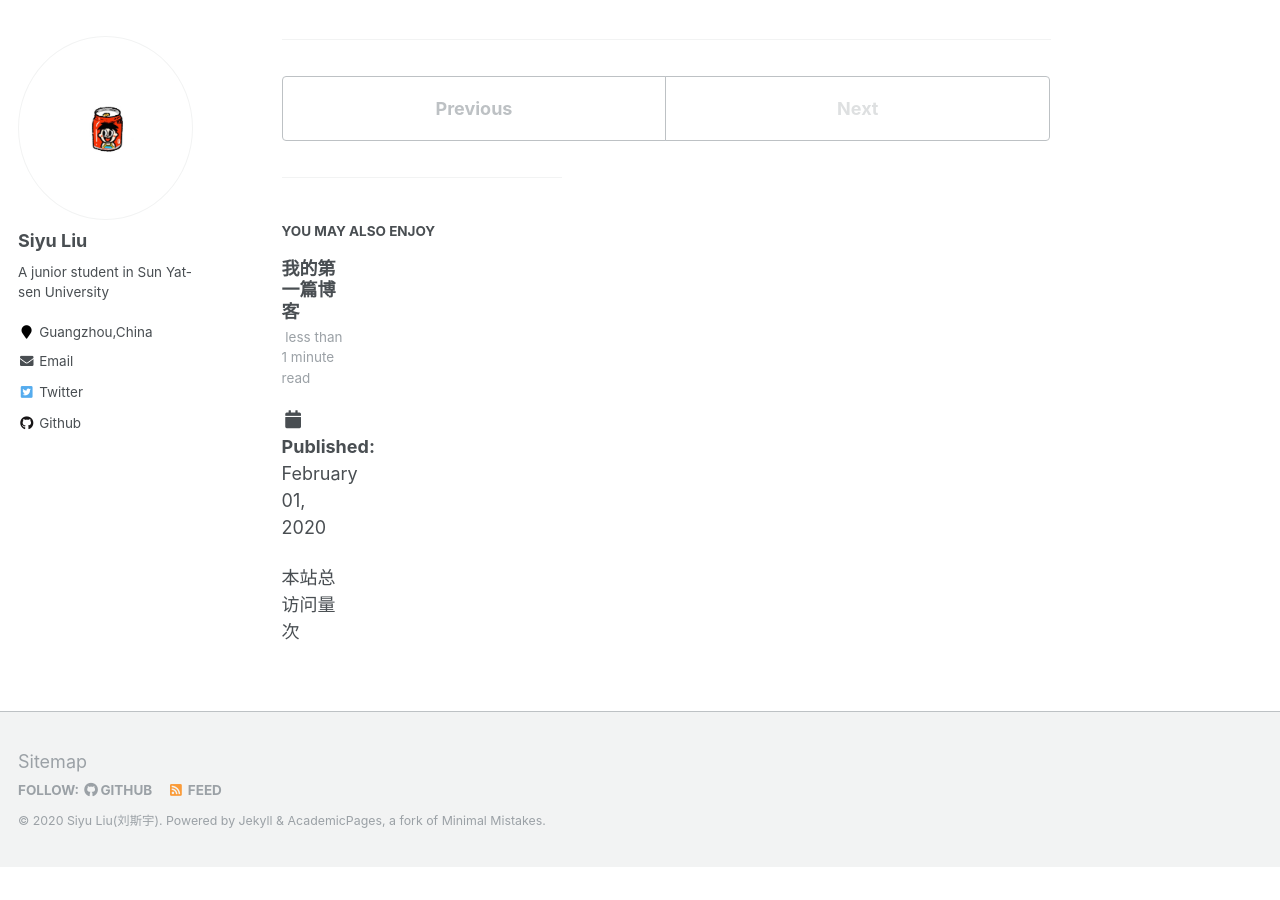
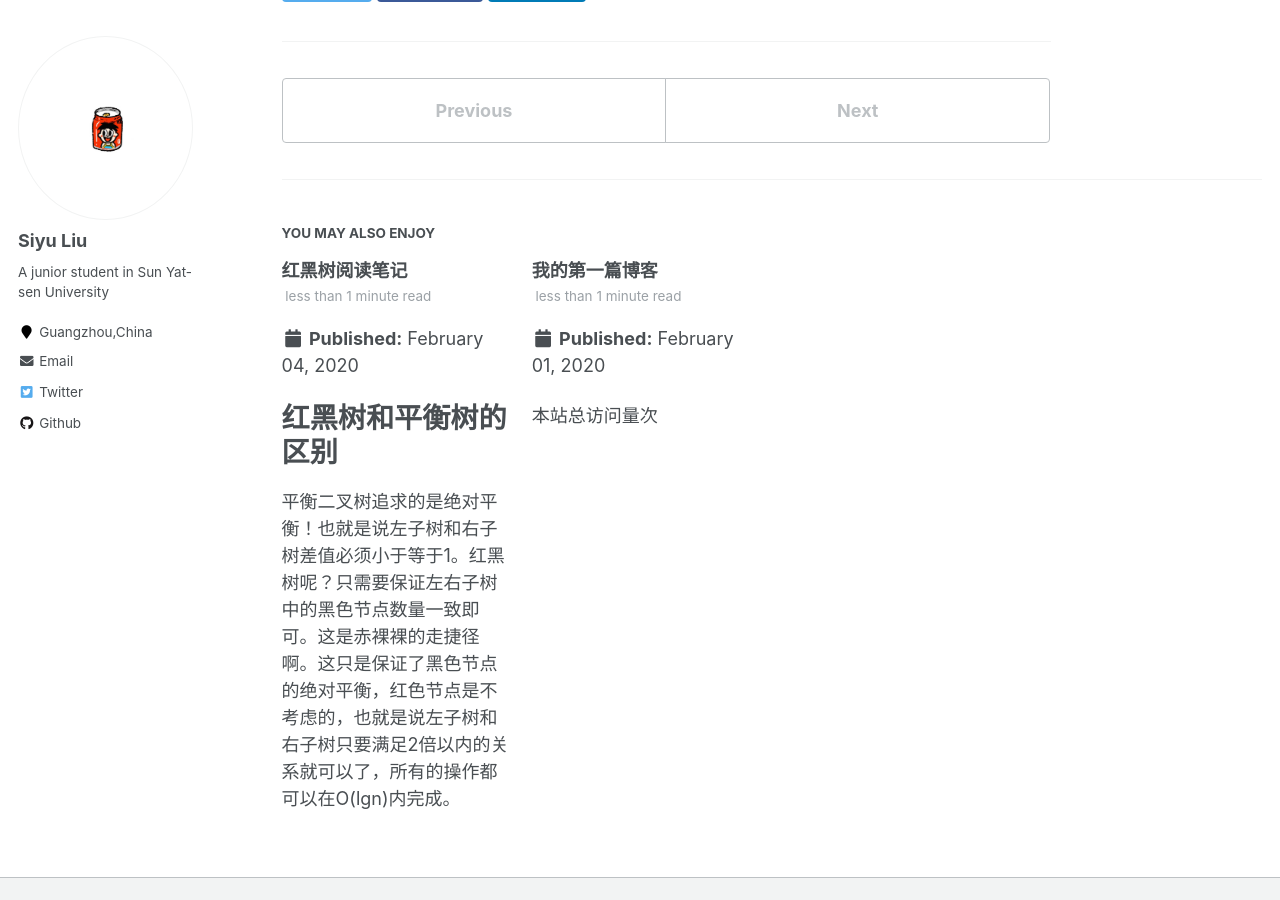
Before and after one commit to a79461378945/liusy58.github.io, a Jekyll site: the page built from _posts/2020-02-02-blog-post-2.md, in a window 1280 px wide and 900 px high, scrolled down 1818 px. Built offline with Jekyll 4.4.1, drawn with Linux system fonts in a browser that asks for light colours; comment, search, counter and statistics services are not loaded; before the commit the page ends 2685 px from its top, so only the background shows below that.

Commit message:
添加了红黑树

```diff
--- a/_posts/2020-02-02-blog-post-2.md
+++ b/_posts/2020-02-02-blog-post-2.md
@@ -11,7 +11,7 @@ tags:
 <span id="busuanzi_container_site_pv">本文总访问量<span id="busuanzi_value_site_pv"></span>次</span>
 
 MPI简介
-=====
+
 MPI，全称Message Passing Interface（消息传递接口），是业界定义的一种消息传递标准，用于编写并行计算的程序，广泛应用于高性能计算领域。
 
 基础编译环境的构建
--- /dev/null
+++ b/_posts/2020-02-04-blog-post-3.md
@@ -0,0 +1,33 @@
+---
+title: '红黑树阅读笔记'
+date: 2020-02-04
+permalink: /posts/2020/02/blog-post-3/
+tags:
+  - 算法导论
+---
+
+红黑树和平衡树的区别
+=====
+平衡二叉树追求的是绝对平衡！也就是说左子树和右子树差值必须小于等于1。红黑树呢？只需要保证左右子树中的黑色节点数量一致即可。这是赤裸裸的走捷径啊。这只是保证了黑色节点的绝对平衡，红色节点是不考虑的，也就是说左子树和右子树只要满足2倍以内的关系就可以了，所有的操作都可以在O(lgn)内完成。
+
+
+红黑树的性质
+====
+
+* 每个结点要么是黑色的要么是红色的。
+* 根结点是黑色的
+* 每个叶结点(NIL)是黑色的
+* 如果一个结点是红色的，那么它的两个子节点都是黑色的
+* 对于每个根结点，从该节点到其所有后代结点的简单路径上，均包含相同数目的黑色结点。
+
+红黑树的操作
+=====
+
+旋转
+---
+
+添加
+---
+
+删除
+---
```
